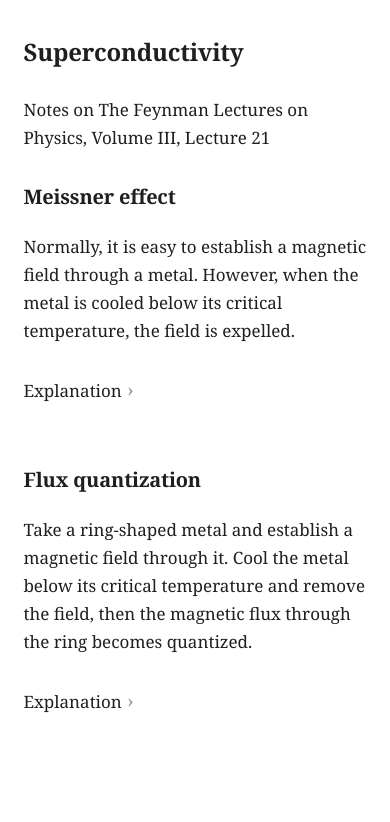
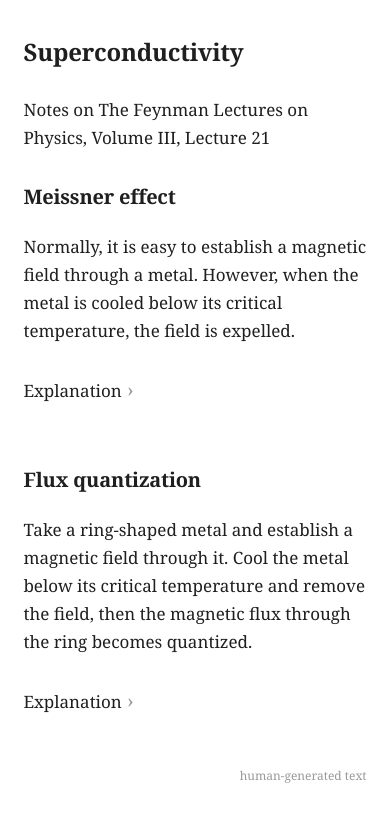
Before and after one commit to daochenw/openqed, a plain HTML site: page index.html in a window 390 px wide. Drawn offline with nearby package versions, Linux system fonts and the light colour scheme.

Commit message:
added "human-generated" text

```diff
--- a/index.html
+++ b/index.html
@@ -92,9 +92,29 @@
     details[open] > summary::after {
       transform: rotate(90deg);
     }
+    .attribution {
+      position: fixed;
+      right: 1rem;
+      bottom: 1rem;
+      font-size: 0.75rem;
+    }
+    .attribution a {
+      color: #999;
+      text-decoration: none;
+    }
+    .attribution a:hover {
+      text-decoration: underline;
+    }
     @media (max-width: 768px) {
       .content {
         width: 88%;
+      }
+      /* Not enough side margin to clear the text column: drop into normal flow. */
+      .attribution {
+        position: static;
+        display: block;
+        text-align: right;
+        margin-top: 3rem;
       }
     }
   </style>
@@ -190,6 +210,8 @@
 
     <!-- <br><br>
     <h2>Josephson effect</h2> -->
+
+    <div class="attribution"><a href="https://wdaochen.com/">human-generated text</a></div>
   </div>
   <script>
     document.querySelectorAll('details').forEach(details => {
```
